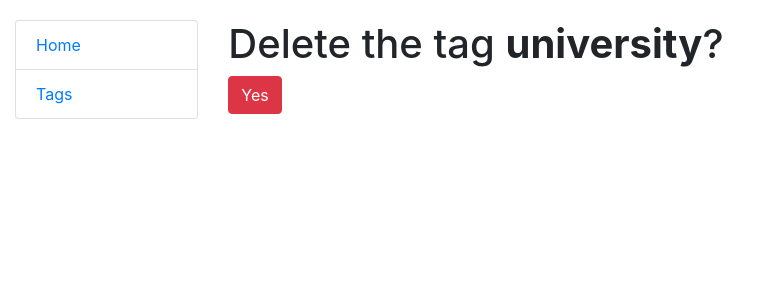
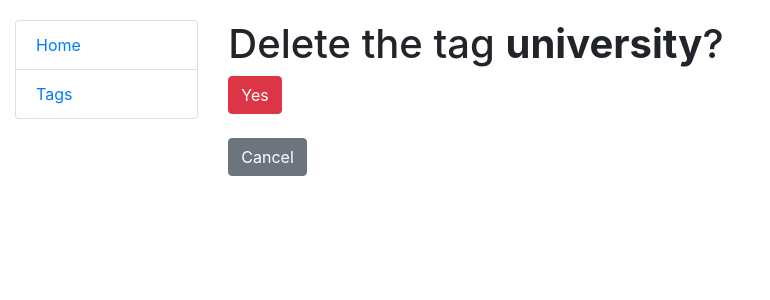
Before and after one commit to olenazaritska/todo-list, a Django app: page /tags/1/delete/ in a window 1280 px wide. Shown: the top 300 px of the page, without its empty margins (0-770 px from the left). Run offline with Django 5.2, Linux system fonts and the light colour scheme; data comes from the database, SQL or seed files in the repository.

Commit message:
add cancel buttons

```diff
--- a/templates/todo/tag_confirm_delete.html
+++ b/templates/todo/tag_confirm_delete.html
@@ -7,4 +7,8 @@
 
     <input type="submit" value="Yes" class="btn btn-danger">
   </form>
+  <br>
+  <form>
+    <input type="button" value="Cancel" class="btn btn-secondary" onclick="history.go(-1)">
+  </form>
 {% endblock %}
--- a/templates/todo/task_confirm_delete.html
+++ b/templates/todo/task_confirm_delete.html
@@ -7,4 +7,8 @@
 
     <input type="submit" value="Yes" class="btn btn-danger">
   </form>
+  <br>
+  <form>
+    <input type="button" value="Cancel" class="btn btn-secondary" onclick="history.go(-1)">
+  </form>
 {% endblock %}
```
